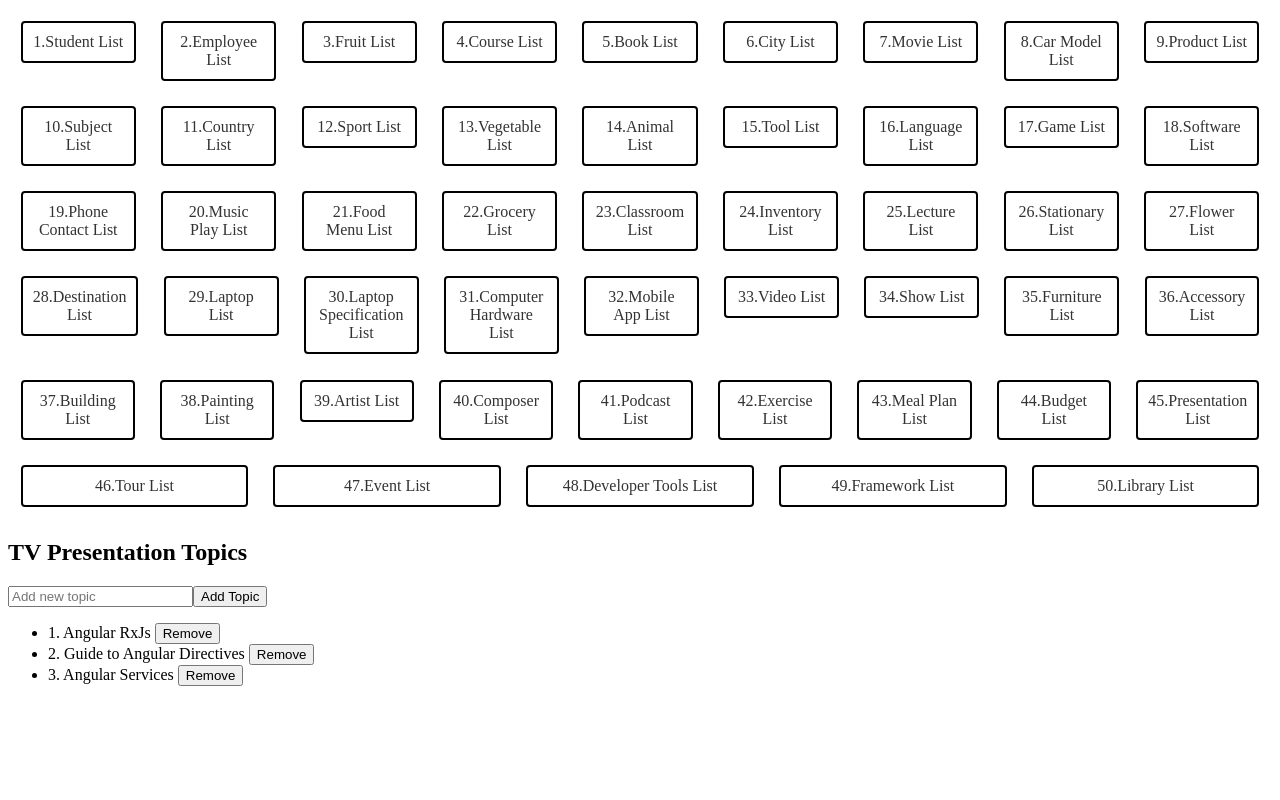
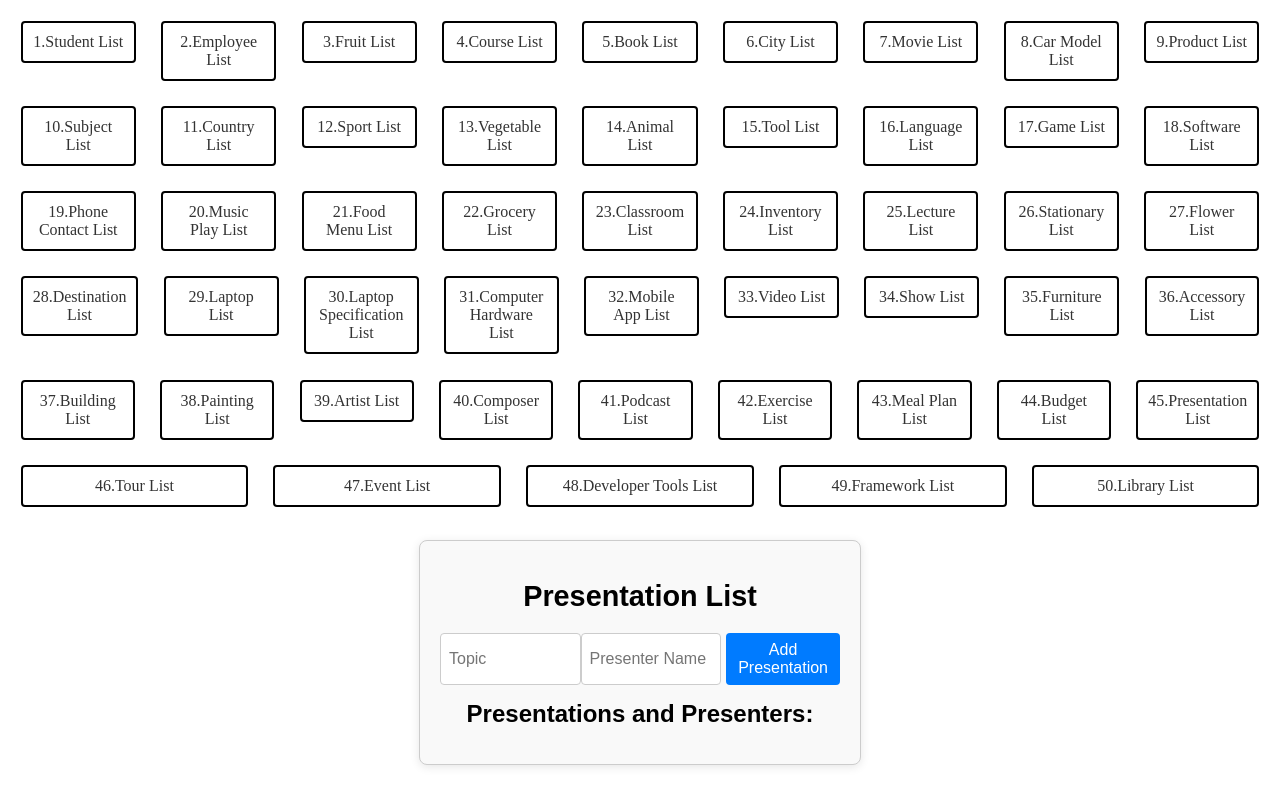
Before and after one commit to Xavierbaliw/Activity15-Angular-with-TypeScript-and-Data-Structures, an Angular app: page /presentationlist in a window 1280 px wide. Built offline with nearby package versions, Linux system fonts and the light colour scheme.

Commit message:
Add presentationlist services

```diff
--- a/src/app/component/presentation-list/presentation-list.component.css
+++ b/src/app/component/presentation-list/presentation-list.component.css
@@ -0,0 +1,74 @@
+.presentation-list {
+  max-width: 400px;
+  margin: 20px auto;
+  padding: 20px;
+  border: 1px solid #ccc;
+  border-radius: 8px;
+  background-color: #f9f9f9;
+  box-shadow: 0 2px 10px rgba(0, 0, 0, 0.1);
+  font-family: Arial, sans-serif;
+}
+
+.presentation-list h1 {
+  font-size: 1.8em;
+  text-align: center;
+  margin-bottom: 20px;
+}
+
+.presentation-list .add-presentation {
+  display: flex;
+  margin-bottom: 15px;
+}
+
+.presentation-list input {
+  width: calc(100% - 140px);
+  padding: 8px;
+  border: 1px solid #ccc;
+  border-radius: 4px;
+  font-size: 1em;
+}
+
+.presentation-list button {
+  padding: 8px 12px;
+  background-color: #007bff;
+  color: white;
+  border: none;
+  border-radius: 4px;
+  cursor: pointer;
+  font-size: 1em;
+  margin-left: 5px;
+}
+
+.presentation-list button:hover {
+  background-color: #0056b3;
+}
+
+.presentation-list h2 {
+  text-align: center;
+  margin: 15px 0;
+}
+
+.presentation-list ul {
+  list-style: none;
+  padding: 0;
+}
+
+.presentation-list li {
+  display: flex;
+  justify-content: space-between;
+  align-items: center;
+  padding: 8px;
+  border-bottom: 1px solid #eee;
+}
+
+.presentation-list li:last-child {
+  border-bottom: none;
+}
+
+.presentation-list li button {
+  background-color: #dc3545;
+}
+
+.presentation-list li button:hover {
+  background-color: #c82333;
+}
--- a/src/app/component/presentation-list/presentation-list.component.html
+++ b/src/app/component/presentation-list/presentation-list.component.html
@@ -1,12 +1,16 @@
 <div class="presentation-list">
-  <h2>TV Presentation Topics</h2>
-  <input [(ngModel)]="newTopic" placeholder="Add new topic" />
-  <button (click)="addTopic()">Add Topic</button>
+  <h1>Presentation List</h1>
+  <div class="add-presentation">
+    <input [(ngModel)]="newPresentation.topic" placeholder="Topic" />
+    <input [(ngModel)]="newPresentation.presenter" placeholder="Presenter Name" />
+    <button (click)="addPresentation()">Add Presentation</button>
+  </div>
+
+  <h2>Presentations and Presenters:</h2>
   <ul>
-    <li *ngFor="let topic of presentationTopics; let i = index">
-      {{ i + 1 }}. {{ topic }}
-      <button (click)="removeTopic(i)">Remove</button>
+    <li *ngFor="let presentation of getPresentations(); let i = index">
+      {{ presentation.topic }} - Presented by {{ presentation.presenter }}
+      <button (click)="removeItem(i)">Remove</button>
     </li>
   </ul>
-
 </div>
--- a/src/app/component/presentation-list/presentation-list.component.ts
+++ b/src/app/component/presentation-list/presentation-list.component.ts
@@ -1,4 +1,5 @@
 import { Component } from '@angular/core';
+import {PresentationListService} from "../../services/presentation-list.service";
 
 @Component({
   selector: 'app-presentation-list',
@@ -6,17 +7,22 @@ import { Component } from '@angular/core';
   styleUrl: './presentation-list.component.css'
 })
 export class PresentationListComponent {
-  presentationTopics: string[] = ["Angular RxJs", "Guide to Angular Directives", "Angular Services"];
-  newTopic: string = '';
+  newPresentation: { topic: string; presenter: string } = { topic: '', presenter: '' };
 
-  addTopic() {
-    if (this.newTopic.trim()) {
-      this.presentationTopics.push(this.newTopic.trim());
-      this.newTopic = '';
+  constructor(private presentationService: PresentationListService) {}
+
+  addPresentation() {
+    if (this.newPresentation.topic.trim() && this.newPresentation.presenter.trim()) {
+      this.presentationService.addPresentation(this.newPresentation);
+      this.newPresentation = { topic: '', presenter: '' };
     }
   }
 
-  removeTopic(index: number) {
-    this.presentationTopics.splice(index, 1);
+  getPresentations(): { topic: string; presenter: string }[] {
+    return this.presentationService.getPresentations();
+  }
+
+  removeItem(index: number) {
+    this.presentationService.removePresentation(index);
   }
 }
--- /dev/null
+++ b/src/app/services/presentation-list.service.ts
@@ -0,0 +1,24 @@
+import { Injectable } from '@angular/core';
+
+export interface PresentationItem {
+  topic: string;
+  presenter: string;
+}
+@Injectable({
+  providedIn: 'root'
+})
+export class PresentationListService {
+  private presentationItems: PresentationItem[] = [];
+
+  addPresentation(newPresentation: PresentationItem) {
+    this.presentationItems.push(newPresentation);
+  }
+
+  removePresentation(index: number) {
+    this.presentationItems.splice(index, 1);
+  }
+
+  getPresentations(): PresentationItem[] {
+    return this.presentationItems;
+  }
+}
```
Also changed, not shown: 1 other file (tests, documents, lock files or other folders).
